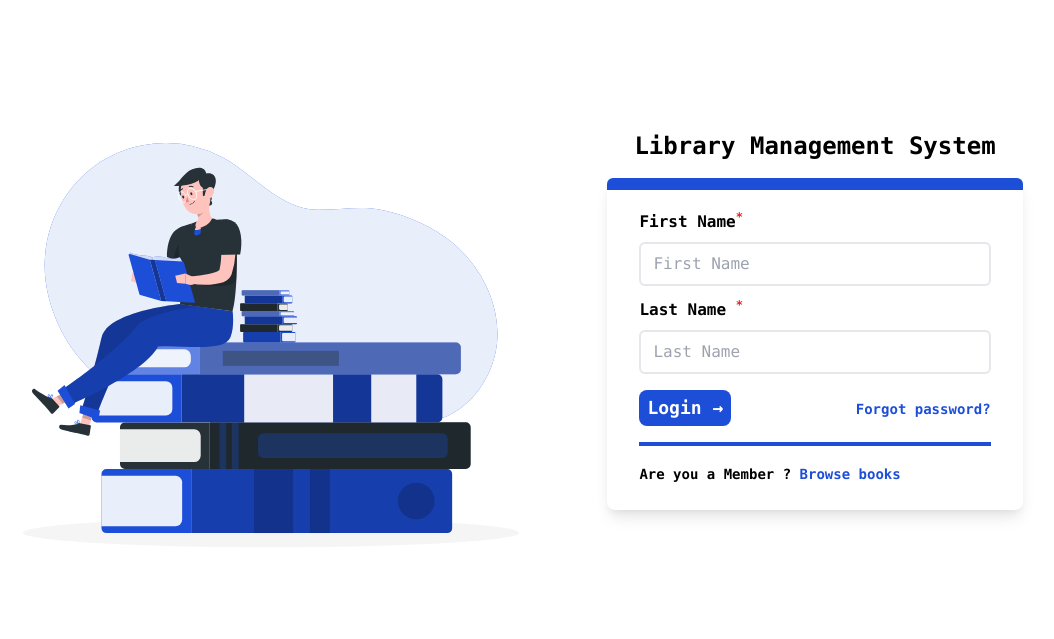
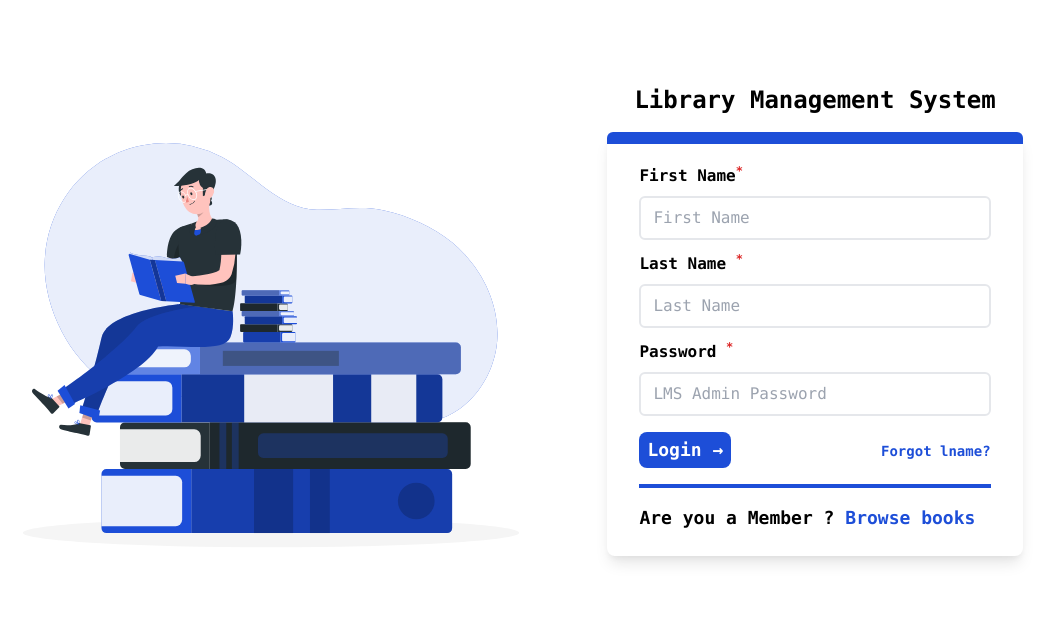
Before and after one commit to 26ANSH/Frappe-dev-hiring-test, a Python web app: template website/templates/main/login.html in a window 1280 px wide. Shown: the top 639 px of the page, without its empty margins (149-1203 px from the left). Run offline with Jinja, Linux system fonts and the light colour scheme; the template is opened without the code that fills it, so the values that code supplies are empty.

Commit message:
updated U

```diff
--- a/website/templates/books/book.html
+++ b/website/templates/books/book.html
@@ -9,6 +9,9 @@
 <body>
 
 {% if book %}
+Date: {{ book.added.date() }}
+<br>
+<br>
 <br>
 Book id: {{ book.id }}
 <br>
@@ -26,5 +29,7 @@ Book Frappe id: {{ book.book_id }}
 no book found
 {% endif %}
 
+<a href="/books">return back</a>
+
 </body>
 </html>
--- a/website/templates/main/login.html
+++ b/website/templates/main/login.html
@@ -20,36 +20,44 @@ Login
 
 <div class="flex flex-col lg:flex-row md:flex-row xl:flex-row justify-center pb-8">
 
-    <div class="w-full lg:w-1/2 md:w-3/5 mr-2 self-center">
+    <div class="text-center w-full lg:w-1/2 md:w-3/5 mr-2 self-center">
+
         <img src="{{ url_for('static', filename='login.svg')}}">
+
     </div>
 
     <div class="px-2 text-center self-center">
+
         <span class="text-2xl font-bold dark:text-white">Library Management System</span>
         <div class="relative mt-4 bg-white shadow-lg sm:rounded-lg text-left dark:bg-gray-200 rounded-t-md ">
             <div class="h-3 bg-blue-700 dark:bg-blue-400 rounded-t-md"></div>
 
             <form method="post" onsubmit="return validateForm()" name="login">
                 <div class="py-6 px-8 pt-2">
-                    <p id="form-error" class="text-red-500 text-sm italic mb-3 bg-red-50 rounded-md"></p>
+                    <p id="form-error" class="text-red-500 text-base italic mb-3 bg-red-50 rounded-md"></p>
 
                     <label class="block font-semibold ">First Name<sup class="text-xs font-bold text-red-600">*</sup><label>
-                            <input type="text" placeholder="First Name" name="fname"
+                            <input autocomplete="off" type="text" placeholder="First Name" name="fname"
                                 class=" border-2 w-full h-5 px-3 py-5 mt-2 hover:outline-none focus:outline-none focus:border-blue-600 rounded-md">
                             <label class="block mt-3 font-semibold"> Last Name <sup
                                     class="text-xs font-bold text-red-600">*</sup><label>
-                                    <input type="lname" placeholder="Last Name" name="lname"
+                                    <input autocomplete="off" type="text" placeholder="Last Name" name="lname"
                                         class="border-2 w-full h-5 px-3 py-5 mt-2 hover:outline-none focus:outline-none focus:border-blue-600 rounded-md">
-                                    <div class="flex justify-between items-baseline">
+                                        <label class="block mt-3 font-semibold">Password <sup
+                                            class="text-xs font-bold text-red-600">*</sup><label>
+                                            <input type="password" placeholder="LMS Admin Password" name="pswd"
+                                                class="border-2 w-full h-5 px-3 py-5 mt-2 hover:outline-none focus:outline-none focus:border-blue-600 rounded-md">
+
+                                                <div class="flex justify-between items-baseline">
                                         <button type="submit"
                                             class="mt-4 bg-blue-700 text-white py-1 px-2 font-semibold rounded-lg hover:bg-blue-800"><span
                                                 class="text-lg">Login →</span></button>
                                         <a href="#"
                                             class="text-sm text-blue-700 hover:bg-blue-100 hover:underline">Forgot
-                                            password?</a>
+                                            lname?</a>
                                     </div>
                                     <hr class="my-4 border-2 border-blue-700">
-                                    <span class="text-sm">Are you a Member ? <a href="/browse"
+                                    <span class="text-lg">Are you a Member ? <a href="/books/browse"
                                             class="text-blue-700 hover:bg-blue-100 hover:underline">Browse books</a></span>
                 </div>
             </form>
@@ -58,21 +66,25 @@ Login
 
 </div>
 
-
 <script>
 
     function validateForm() {
-        var email = document.forms["login"]["fname"];
-        var password = document.forms["login"]["lname"];
-        if (email.value == "" || password.value == "") {
+        var fname = document.forms["login"]["fname"];
+        var lname = document.forms["login"]["lname"];
+        var pswd = document.forms["login"]["pswd"];
+
+        if (fname.value == "" || lname.value == "" || pswd.value == "") {
             document.getElementById("form-error").innerHTML = "Please Fill all * Feilds";
             document.getElementById("form-error").classList.add("p-1.5");
 
-            if (password.value == "") {
-                password.classList.add("border-red-600");
+            if (lname.value == "") {
+                lname.classList.add("border-red-600");
             }
-            if (email.value == "") {
-                email.classList.add("border-red-600");
+            if (fname.value == "") {
+                fname.classList.add("border-red-600");
+            }
+            if (pswd.value == "") {
+                pswd.classList.add("border-red-600");
             }
 
             return false;
```
Also changed, not shown: website/templates/books/index.html (+16 -8 lines), website/templates/template.html (+17 -9 lines).
